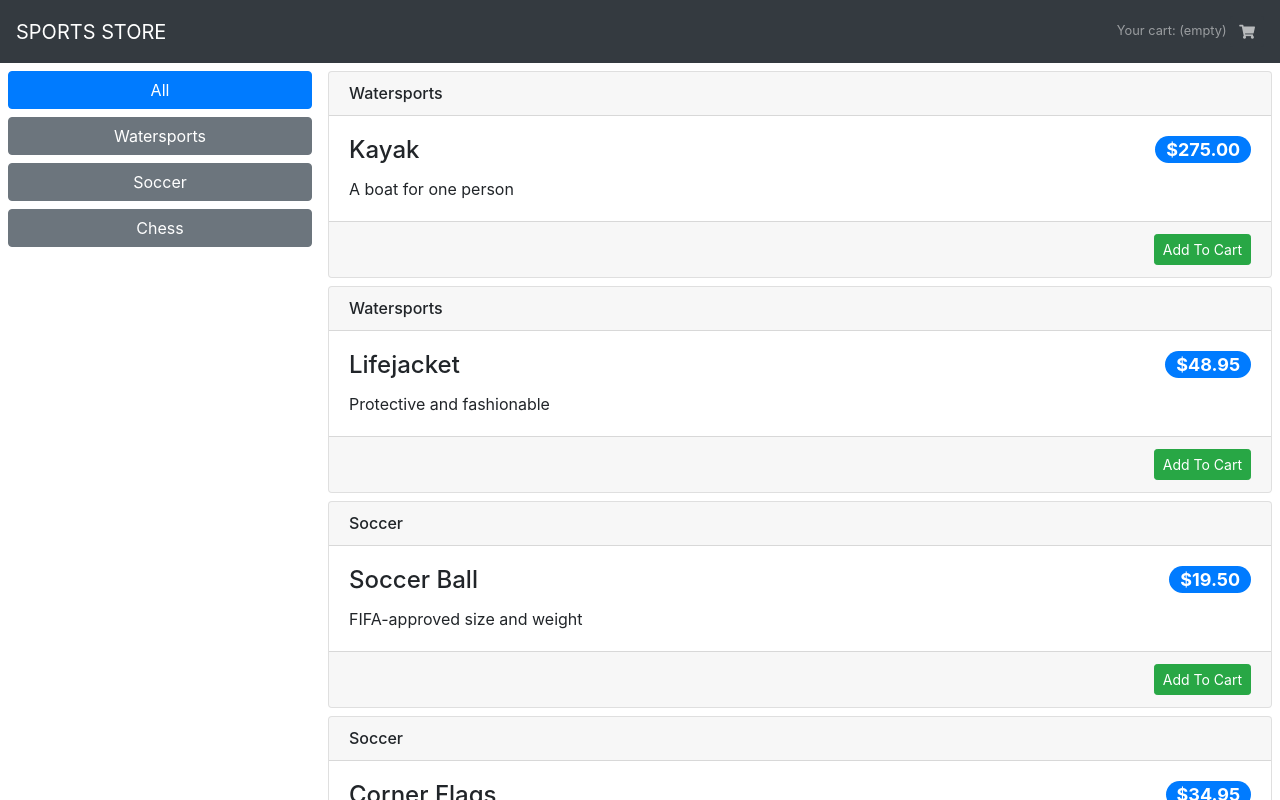
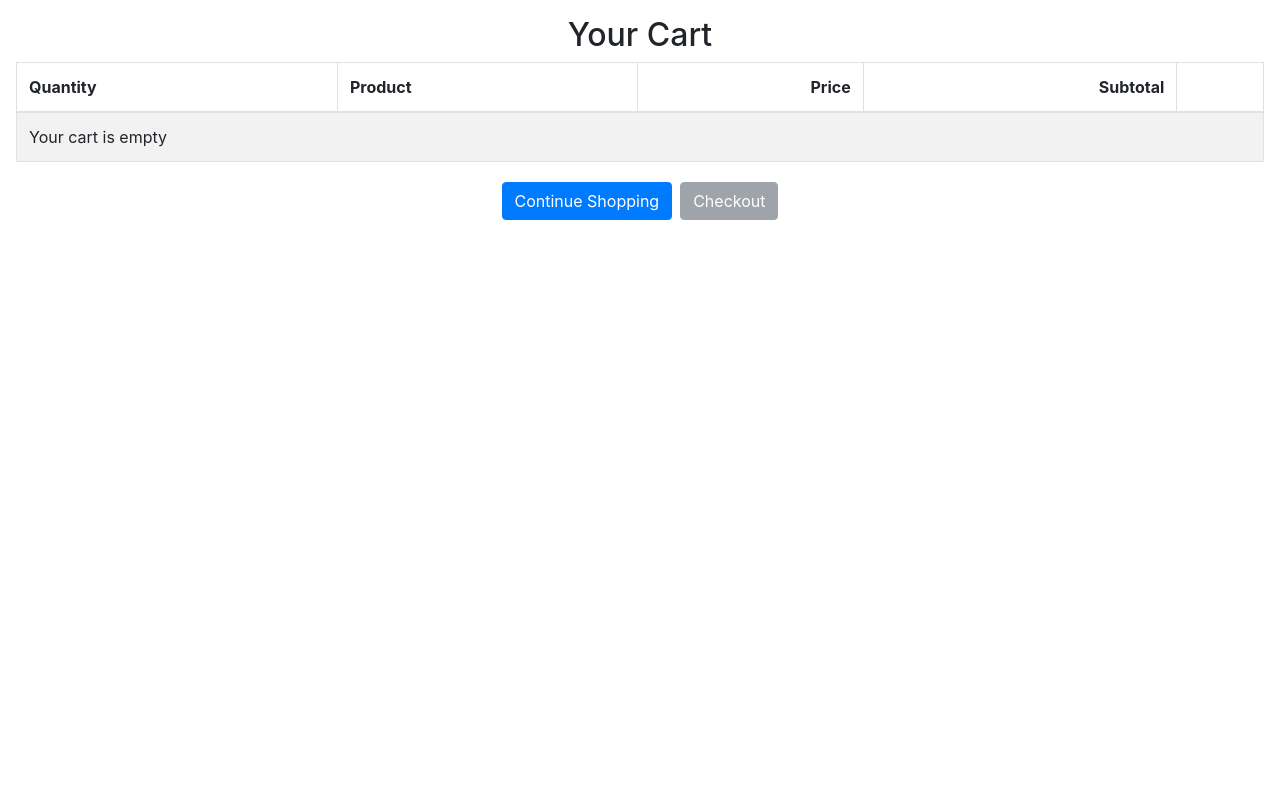
Before and after one commit to stormwild/sportstore, a React (Create React App) app: page /shop/cart in a window 1280 px wide. Before the commit this address led to /shop/products. Shown: the top 800 px of the page. Built offline with nearby package versions, Linux system fonts and the light colour scheme.

Commit message:
Cart details working

```diff
--- a/package.json
+++ b/package.json
@@ -30,6 +30,7 @@
     "react-router-dom": "^5.1.2",
     "react-scripts": "3.4.1",
     "redux": "^4.0.5",
+    "styled-components": "^5.1.0",
     "typescript": "~3.7.2"
   },
   "scripts": {
--- /dev/null
+++ b/src/components/CartDetails.tsx
@@ -0,0 +1,60 @@
+import React from 'react';
+import { Link } from 'react-router-dom';
+import CartDetailsRows from './CartDetailsRows';
+import { CartPayload } from '../data/Types';
+
+type CartDetailsType = {
+  cartItems: number;
+  cart: CartPayload[];
+  cartPrice: number;
+  updateCartQuantity: Function;
+  removeFromCart: Function;
+};
+
+const CartDetails = ({
+  cartItems,
+  cart,
+  cartPrice,
+  updateCartQuantity,
+  removeFromCart,
+}: CartDetailsType) => {
+  return (
+    <div className='m-3'>
+      <h2 className='text-center'>Your Cart</h2>
+      <table className='table table-bordered table-striped'>
+        <thead>
+          <tr>
+            <th>Quantity</th>
+            <th>Product</th>
+            <th className='text-right'>Price</th>
+            <th className='text-right'>Subtotal</th>
+            <th />
+          </tr>
+        </thead>
+        <tbody>
+          <CartDetailsRows
+            cart={cart}
+            cartPrice={cartPrice}
+            updateQuantity={updateCartQuantity}
+            removeFromCart={removeFromCart}
+          />
+        </tbody>
+      </table>
+      <div className='text-center'>
+        <Link className='btn btn-primary m-1' to='/shop'>
+          Continue Shopping
+        </Link>
+        <Link
+          className={`btn btn-secondary m-1 ${
+            cartItems === 0 ? 'disabled' : ''
+          }`}
+          to='/shop/checkout'
+        >
+          Checkout
+        </Link>
+      </div>
+    </div>
+  );
+};
+
+export default CartDetails;
--- /dev/null
+++ b/src/components/CartDetailsRows.tsx
@@ -0,0 +1,72 @@
+import React from 'react';
+import PropTypes from 'prop-types';
+import { Product, CartPayload } from '../data/Types';
+
+type CartDetailsRowsType = {
+  cart: CartPayload[];
+  cartPrice: number;
+  updateQuantity: Function;
+  removeFromCart: Function;
+};
+
+const CartDetailsRows = ({
+  cart,
+  cartPrice,
+  updateQuantity,
+  removeFromCart,
+}: CartDetailsRowsType) => {
+  const handleChange = (
+    product: Product,
+    event: React.FormEvent<HTMLInputElement>
+  ) => updateQuantity(product, event.currentTarget.value);
+
+  if (!cart || cart.length === 0) {
+    return (
+      <tr>
+        <td colSpan={5}>Your cart is empty</td>
+      </tr>
+    );
+  }
+
+  return (
+    <>
+      {cart.map((item: CartPayload) => (
+        <tr key={item.product.id}>
+          <td>
+            <input
+              type='number'
+              value={item.quantity}
+              onChange={(ev) => handleChange(item.product, ev)}
+            />
+          </td>
+          <td>{item.product.name}</td>
+          <td>${item.product.price.toFixed(2)}</td>
+          <td>${(item.quantity * item.product.price).toFixed(2)}</td>
+          <td>
+            <button
+              className='btn btn-sm btn-danger'
+              onClick={() => removeFromCart(item)}
+            >
+              Remove
+            </button>
+          </td>
+        </tr>
+      ))}
+      <tr>
+        <th colSpan={3} className='text-right'>
+          Total:
+        </th>
+        <th colSpan={2}>${cartPrice.toFixed(2)}</th>
+      </tr>
+    </>
+  );
+};
+
+CartDetailsRows.propTypes = {
+  cart: PropTypes.array.isRequired,
+  cartPrice: PropTypes.number.isRequired,
+  updateQuantity: PropTypes.func.isRequired,
+  removeFromCart: PropTypes.func.isRequired,
+};
+
+export default CartDetailsRows;
--- a/src/components/Shop.tsx
+++ b/src/components/Shop.tsx
@@ -23,6 +23,11 @@ const Shop = (props: any) => {
     addToCart: Function;
   } = props;
 
+  const handleAddToCart = (...args: any) => {
+    props.addToCart(...args);
+    props.history.push('/shop/cart');
+  };
+
   return (
     <>
       <nav className='navbar navbar-dark bg-dark'>
@@ -38,7 +43,7 @@ const Shop = (props: any) => {
             />
           </div>
           <div className='col-9 p-2'>
-            <ProductList products={products} addToCart={addToCart} />
+            <ProductList products={products} addToCart={handleAddToCart} />
           </div>
         </div>
       </div>
--- a/src/components/ShopConnector.tsx
+++ b/src/components/ShopConnector.tsx
@@ -2,7 +2,7 @@ import React, { useEffect, Component } from 'react';
 import { Switch, Route, Redirect } from 'react-router-dom';
 import { connect } from 'react-redux';
 import { loadData } from '../data/ActionCreators';
-import { DataTypes, Product } from '../data/Types';
+import { DataTypes, Product, CartPayload } from '../data/Types';
 import Shop from './Shop';
 import {
   addToCart,
@@ -10,6 +10,7 @@ import {
   removeFromCart,
   clearCart,
 } from '../data/CartActionCreators';
+import CartDetails from './CartDetails';
 
 const mapStateToProps = (dataStore: any) => ({
   ...dataStore,
@@ -34,6 +35,11 @@ type ShopConnectorComponentProps = {
   products: Product[];
   categories: string[];
   loadData: Function;
+  cartItems: number;
+  cart: CartPayload[];
+  cartPrice: number;
+  updateCartQuantity: Function;
+  removeFromCart: Function;
 };
 
 class ShopConnectorComponent extends Component<ShopConnectorComponentProps> {
@@ -59,6 +65,20 @@ class ShopConnectorComponent extends Component<ShopConnectorComponentProps> {
             />
           )}
         />
+        <Route
+          path='/shop/cart'
+          render={(routeProps) => (
+            <CartDetails
+              cartItems={this.props.cartItems}
+              cart={this.props.cart}
+              cartPrice={this.props.cartPrice}
+              updateCartQuantity={this.props.updateCartQuantity}
+              removeFromCart={this.props.removeFromCart}
+              {...this.props}
+              {...routeProps}
+            />
+          )}
+        />
         <Redirect to='/shop/products' />
       </Switch>
     );
```
Also changed, not shown: 1 other file (tests, documents, lock files or other folders).
